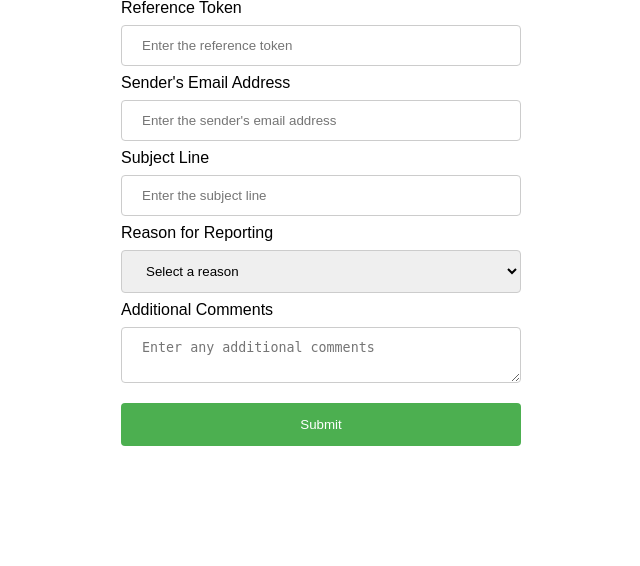
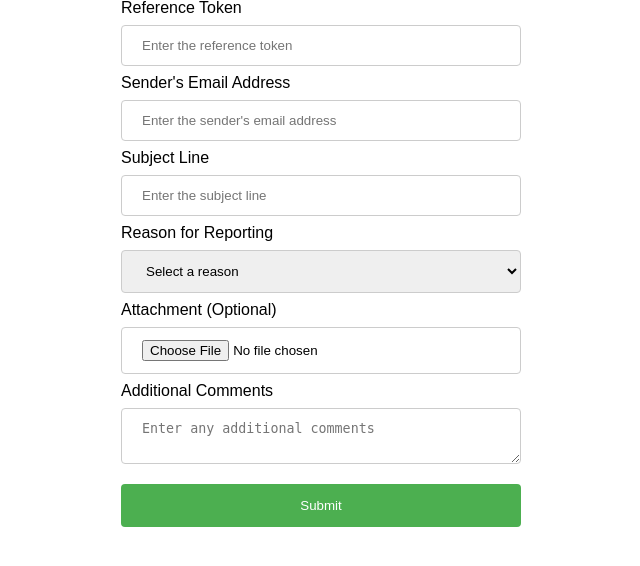
Before and after one commit to avisingh512/PhishingPrevention, a Flask app: page /report_phish/1 in a window 1280 px wide. Shown: the part 109-675 px from the top of the page, without its empty margins (319-959 px from the left). Run offline with Flask 3, Linux system fonts and the light colour scheme.

Commit message:
feat: added report phish feature

```diff
--- a/templates/report_phish.html
+++ b/templates/report_phish.html
@@ -38,6 +38,16 @@
             background-color: #45a049;
         }
 
+        input[type=file] {
+            width: 100%;
+            padding: 12px 20px;
+            margin: 8px 0;
+            display: inline-block;
+            border: 1px solid #ccc;
+            border-radius: 4px;
+            box-sizing: border-box;
+        }
+
         .home-icon {
             position: fixed;
             top: 20px;
@@ -68,7 +78,7 @@
         </div>
 
         <h1>Report Phishing</h1>
-        <form id="phishing-form">
+        <form id="phishing-form" enctype="multipart/form-data">
             <label for="unique-token">Reference Token</label>
             <input type="text" id="unique-token" name="unique-token" placeholder="Enter the reference token" required>
 
@@ -86,6 +96,9 @@
                 <option value="unauthorized-access">Unauthorized account access attempt</option>
                 <option value="other">Other</option>
             </select>
+
+            <label for="attachment">Attachment (Optional)</label>
+            <input type="file" id="attachment" name="attachment" accept=".jpg,.jpeg,.png,.pdf">
 
             <label for="comments">Additional Comments</label>
             <textarea id="comments" name="comments" placeholder="Enter any additional comments"></textarea>
```
